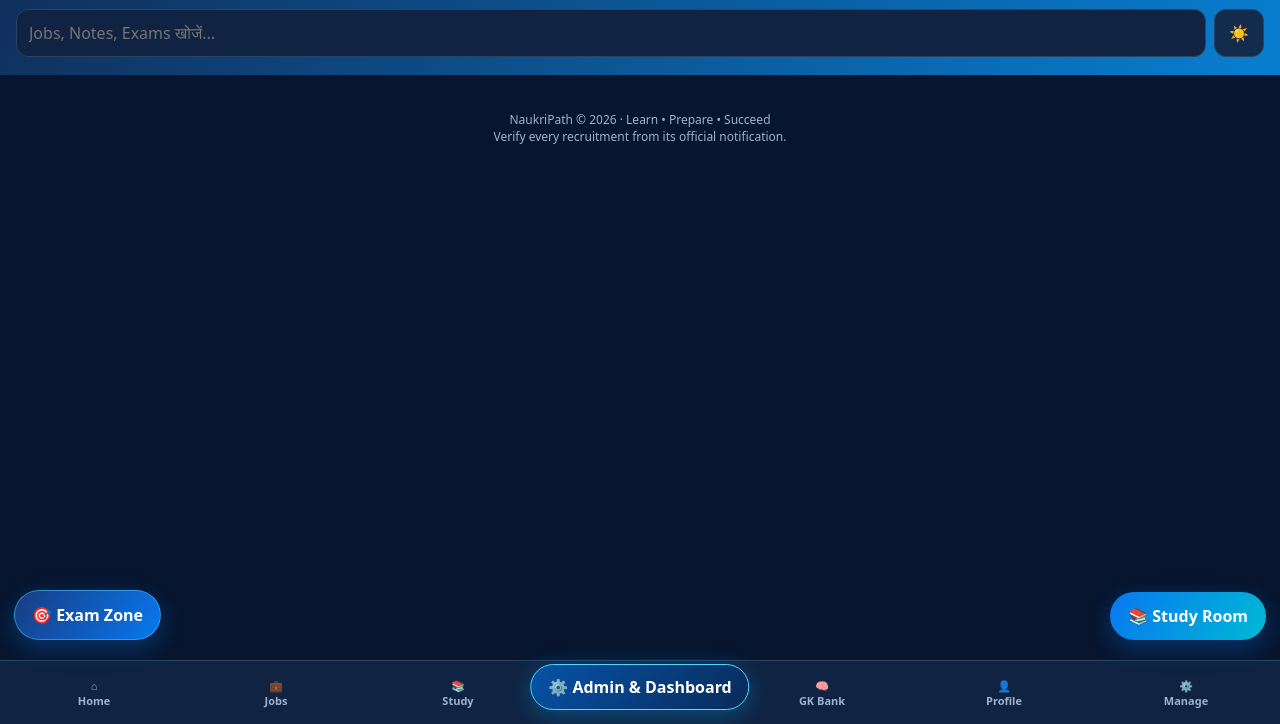
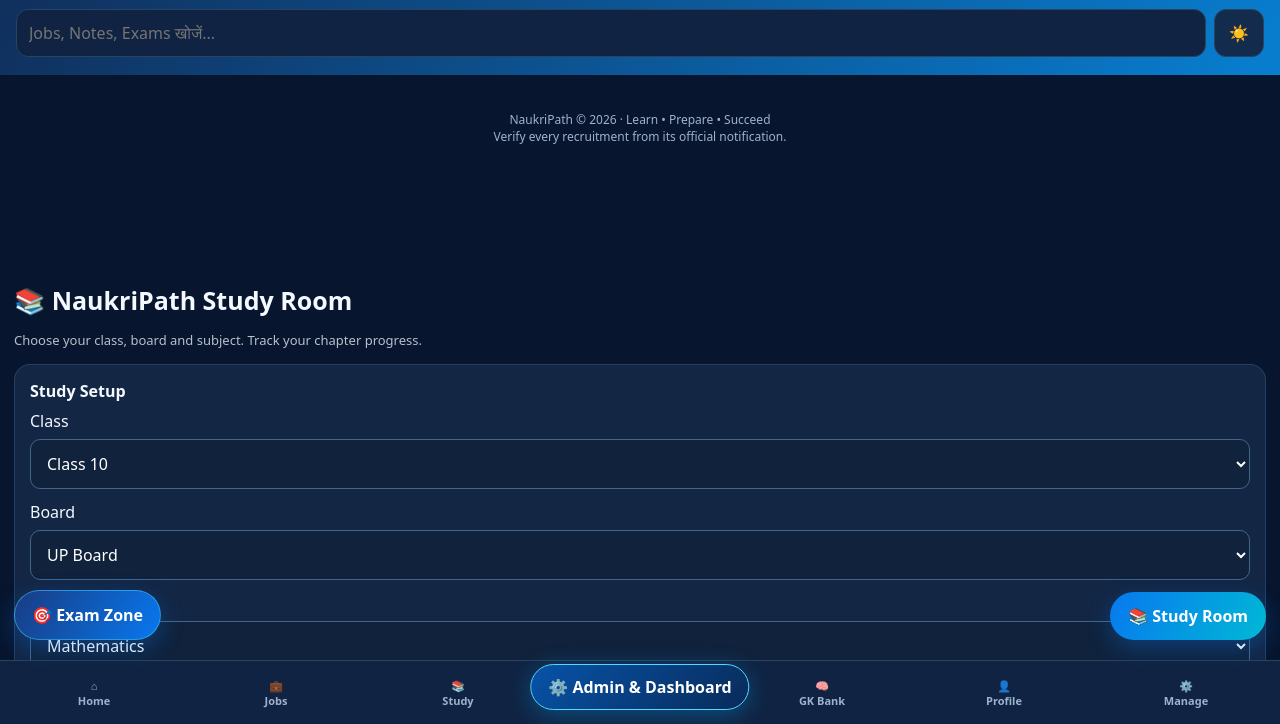
Before and after one commit to aruny17043-ui/naukripath, a plain HTML site: page index.html in a window 1280 px wide. Both pictures are taken after a click on the button "📚 Study Room". Shown: the part 75-799 px from the top of the page. Drawn offline with Linux system fonts and the light colour scheme.

Commit message:
Fix NaukriPath section navigation

```diff
--- a/index.html
+++ b/index.html
@@ -307,12 +307,20 @@ let jobs=JSON.parse(localStorage.getItem("np_jobs")||"null")||demo;
 let saved=JSON.parse(localStorage.getItem("np_saved")||"[]");
 function persist(){localStorage.setItem("np_jobs",JSON.stringify(jobs));localStorage.setItem("np_saved",JSON.stringify(saved))}
 function show(id){
- document.querySelectorAll(".section").forEach(x=>x.classList.remove("active"));
- document.getElementById(id).classList.add("active");
+ document.querySelectorAll(".section").forEach(x=>{
+  x.style.display="";
+  x.classList.remove("active");
+ });
+ const target=document.getElementById(id);
+ if(!target){console.warn("Section not found:",id);return;}
+ target.style.display="";
+ target.classList.add("active");
  document.querySelectorAll("nav button").forEach(x=>x.classList.toggle("active",x.dataset.page===id));
- if(id==="saved")renderSaved();if(id==="admin")renderAdmin();
+ if(id==="saved")renderSaved();
+ if(id==="admin")renderAdmin();
  window.scrollTo(0,0);
 }
+/* NP_PHASE8_NAVFIX */
 function renderOfficial(){document.getElementById("official").innerHTML=official.map(x=>`<div class="card row"><b>${x[0]}</b><a href="${x[1]}" target="_blank">Official Website ↗</a></div>`).join("")}
 function renderJobs(){
  let f=document.getElementById("jobFilter").value;
```
